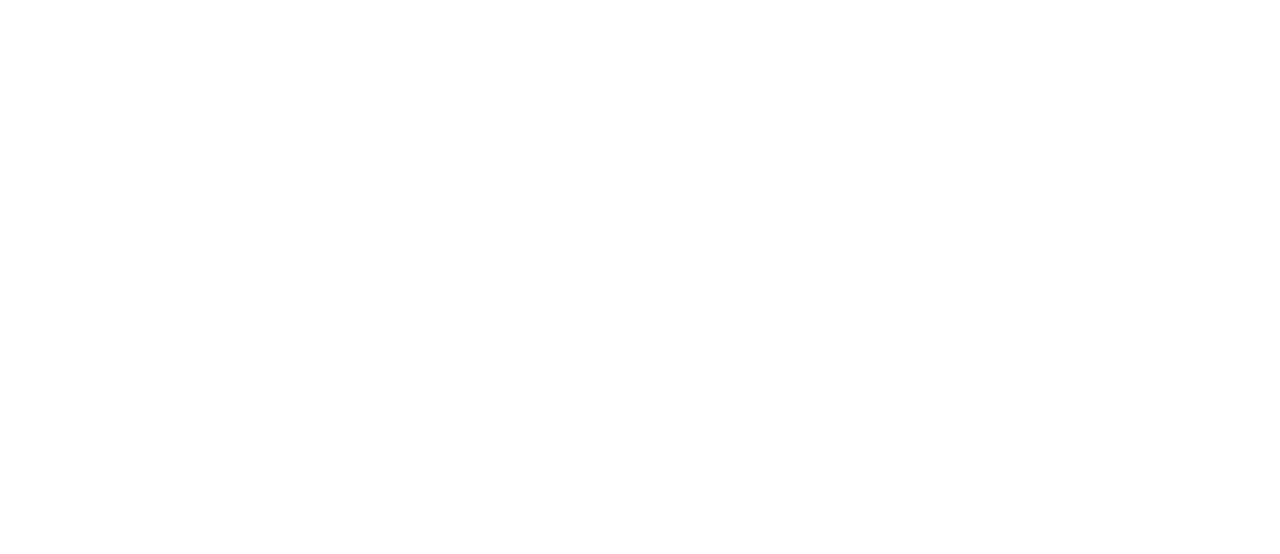
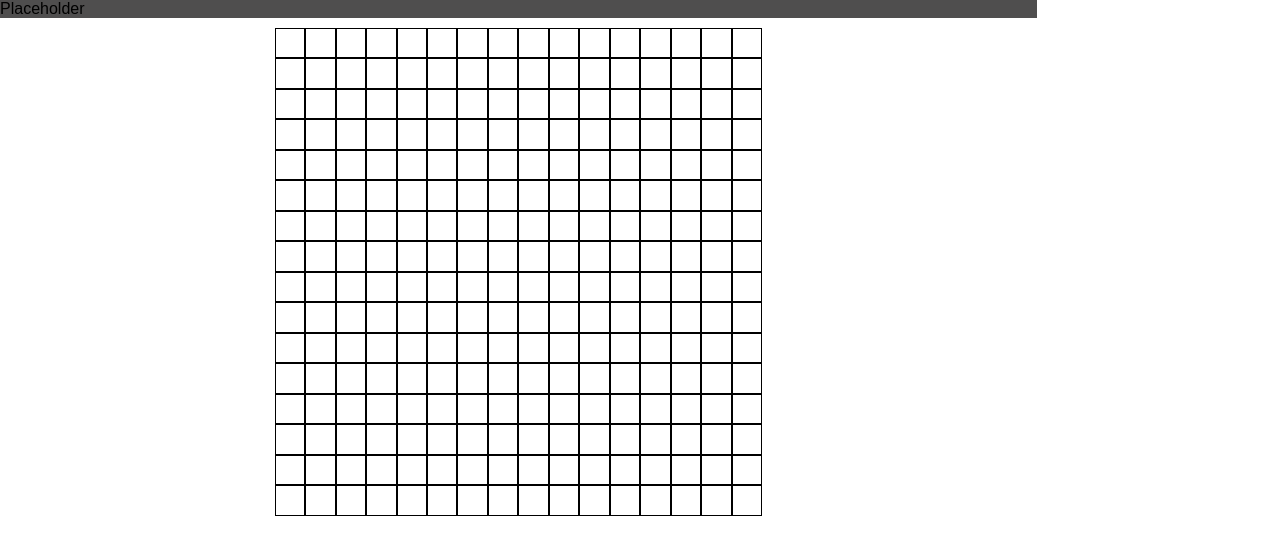
Before and after one commit to kevin2b/etch-a-sketch, a plain HTML site: page index.html in a window 1280 px wide. Drawn offline with Linux system fonts and the light colour scheme.

Commit message:
Create default 16 by 16 grid

```diff
--- a/index.html
+++ b/index.html
@@ -7,5 +7,9 @@
 	<script src="./script/script.js" defer> </script>
   </head>
   <body>
+    <div id="top-container">
+      <div id="header"> Placeholder </div>
+      <div id="content"> </div>
+    </div>
   </body>
 </html>
--- a/script/script.js
+++ b/script/script.js
@@ -0,0 +1,22 @@
+createGrid(16);
+
+function createGrid(size){
+	const contentContainer = document.querySelector("#content");
+	for (let row = 0; row < size; row++){
+
+		//size of grid in respect with 90% of width screen
+		const WIDTH = 70;
+		const percent = Math.floor(WIDTH/size);
+		const rowContainer = document.createElement("div");
+		rowContainer.setAttribute("style", `display: flex; justify-content: center; width:${WIDTH}%; flex-basis: ${percent}%;`);
+		for (let col = 0; col < size; col++){
+			const square = document.createElement("div");
+			const widthSquare = rowContainer.clientHeight;
+			square.setAttribute("style",
+			`padding-bottom: ${percent}%; flex-basis: ${percent}%; border: 1px solid black`);
+			rowContainer.appendChild(square);
+		}
+		contentContainer.appendChild(rowContainer);
+	}
+	return;
+}
--- a/style/styles.css
+++ b/style/styles.css
@@ -0,0 +1,17 @@
+body, html{
+  font-family: Arial, sans-serif;
+  width: 90%;
+  margin: 0;
+}
+
+#header{
+  background-color: #4f4e4e;
+}
+
+#content{
+  background-color: white;
+  display: flex;
+  flex-direction: column;
+  align-items: center;
+  padding: 10px;
+}
```
